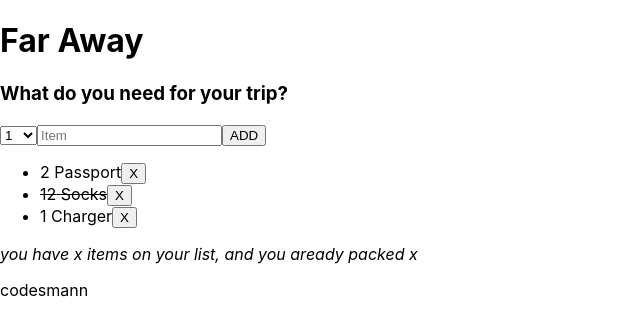
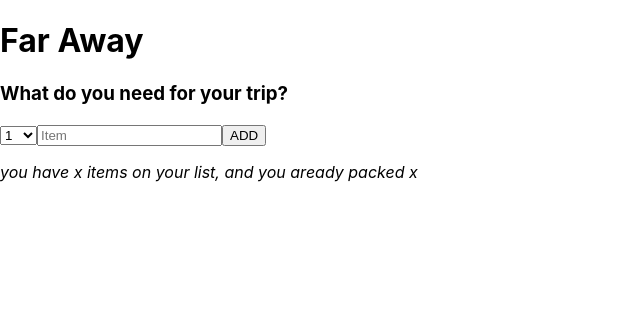
Before and after one commit to munirsebikaaka/codesmann-travels, a React (Create React App) app: page / in a window 1280 px wide. Shown: the top 336 px of the page, without its empty margins (0-640 px from the left). Built offline with nearby package versions, Linux system fonts and the light colour scheme.

Commit message:
feat: creatted a function that connects the siblings componets to work using the same array

```diff
--- a/src/App.js
+++ b/src/App.js
@@ -2,18 +2,22 @@ import { useState } from "react";
 
 const initialItems = [
   { id: 1, description: "Passport", quantity: 2, packed: false },
-  { id: 2, description: "Socks", quantity: 12, packed: true },
-  { id: 2, description: "Charger", quantity: 1, packed: false },
+  { id: 12, description: "Socks", quantity: 12, packed: true },
+  { id: 1, description: "Charger", quantity: 1, packed: false },
 ];
 
 export default function App() {
+  const [items, setItems] = useState([]);
+  function handleItems(item) {
+    setItems((items) => [...items, item]);
+  }
+
   return (
     <div className="app">
       <Logo />
-      <Form />
-      <PackingList />
+      <Form handleNeeds={handleItems} />
+      <PackingList items={items} />
       <Stats />
-      <Test />
     </div>
   );
 }
@@ -22,9 +26,10 @@ function Logo() {
   return <h1>Far Away</h1>;
 }
 
-function Form() {
+function Form({ handleNeeds }) {
   let [description, setDescription] = useState("");
   let [quantity, setQuantity] = useState(1);
+
   function handleSubmit(e) {
     e.preventDefault();
     if (!description) return;
@@ -33,9 +38,11 @@ function Form() {
       description,
       quantity,
       packed: false,
-      id: "256652",
+      id: Date.now(),
     };
     console.log(newItem);
+
+    handleNeeds(newItem);
     setDescription("");
     setQuantity("");
   }
@@ -59,10 +66,10 @@ function Form() {
     </form>
   );
 }
-function PackingList() {
+function PackingList({ items }) {
   return (
     <ul className="list">
-      {initialItems.map((item) => (
+      {items.map((item) => (
         <Item item={item} />
       ))}
     </ul>
@@ -79,9 +86,6 @@ function Item({ item }) {
   );
 }
 
-function Test() {
-  return <p>codesmann</p>;
-}
 function Stats() {
   return (
     <footer>
```
